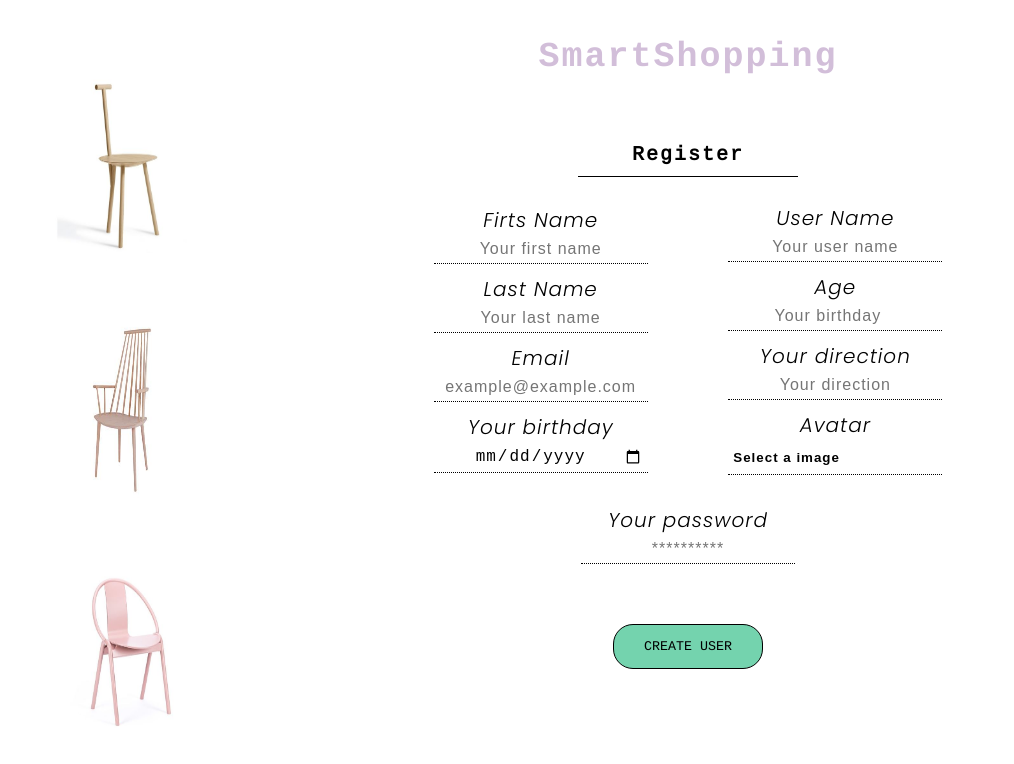
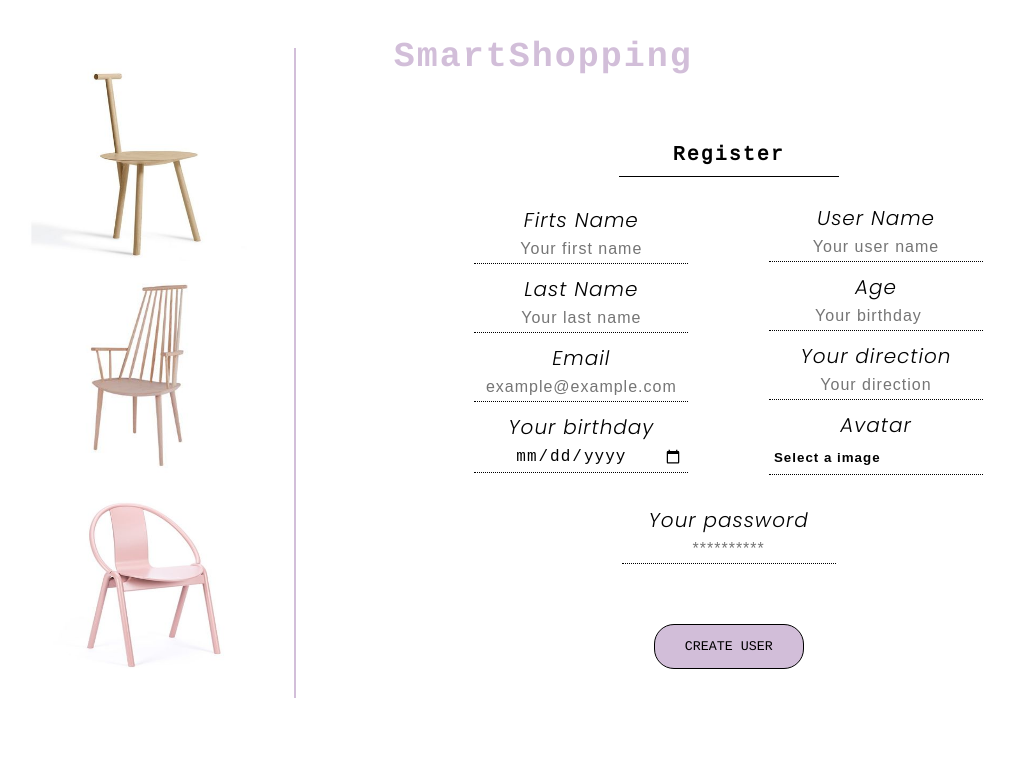
Before and after one commit to xavier-tadeo/ecomerce, a React (Create React App) app: page / in a window 1280 px wide. Shown: the top 764 px of the page, without its empty margins (111-1125 px from the left). Built offline with nearby package versions, Linux system fonts and the light colour scheme.

Commit message:
New style componet ImagesRegister

```diff
--- a/src/App.tsx
+++ b/src/App.tsx
@@ -1,4 +1,3 @@
-import { Register } from "./components/Register/Register";
 import { PageRegister } from "./Pages/PageRegister/PageRegister";
 
 function App() {
--- a/src/components/Images/ImagesRegister/ImagesRegister.scss
+++ b/src/components/Images/ImagesRegister/ImagesRegister.scss
@@ -4,9 +4,12 @@
 .images {
   @extend %flex-column-center;
   justify-content: space-evenly;
+  border-right: 2px solid $pink;
+  height: 650px;
+  margin-top: 40px;
 
   &__silla {
-    height: 180px;
-    width: 180px;
+    height: 200px;
+    width: 300px;
   }
 }
--- a/src/components/Register/Register.scss
+++ b/src/components/Register/Register.scss
@@ -4,6 +4,10 @@
 .form {
   @extend %flex-column-center;
   height: 800px;
+
+  &__title-container {
+    width: 100%;
+  }
 
   &__title {
     @extend %title;
@@ -109,12 +113,12 @@
     border-radius: 20px;
     border: 1px solid black;
     font-family: $fontSubTitle;
-    background-color: $green;
+    background-color: #d2bed9;
     text-transform: uppercase;
   }
 
   &__button:hover {
     cursor: pointer;
-    background-color: #d2bed9;
+    background-color: $green;
   }
 }
--- a/src/components/Register/Register.tsx
+++ b/src/components/Register/Register.tsx
@@ -17,7 +17,9 @@ export const Register = () => {
 
   return (
     <div className="form">
-      <h2 className="form__title">SmartShopping</h2>
+      <div className="form__title-container">
+        <h2 className="form__title">SmartShopping</h2>
+      </div>
       <form className="form__container" autoComplete="off" onSubmit={onSubmit}>
         <h4 className="form__register">Register</h4>
         <div className="form__data-container">
```
